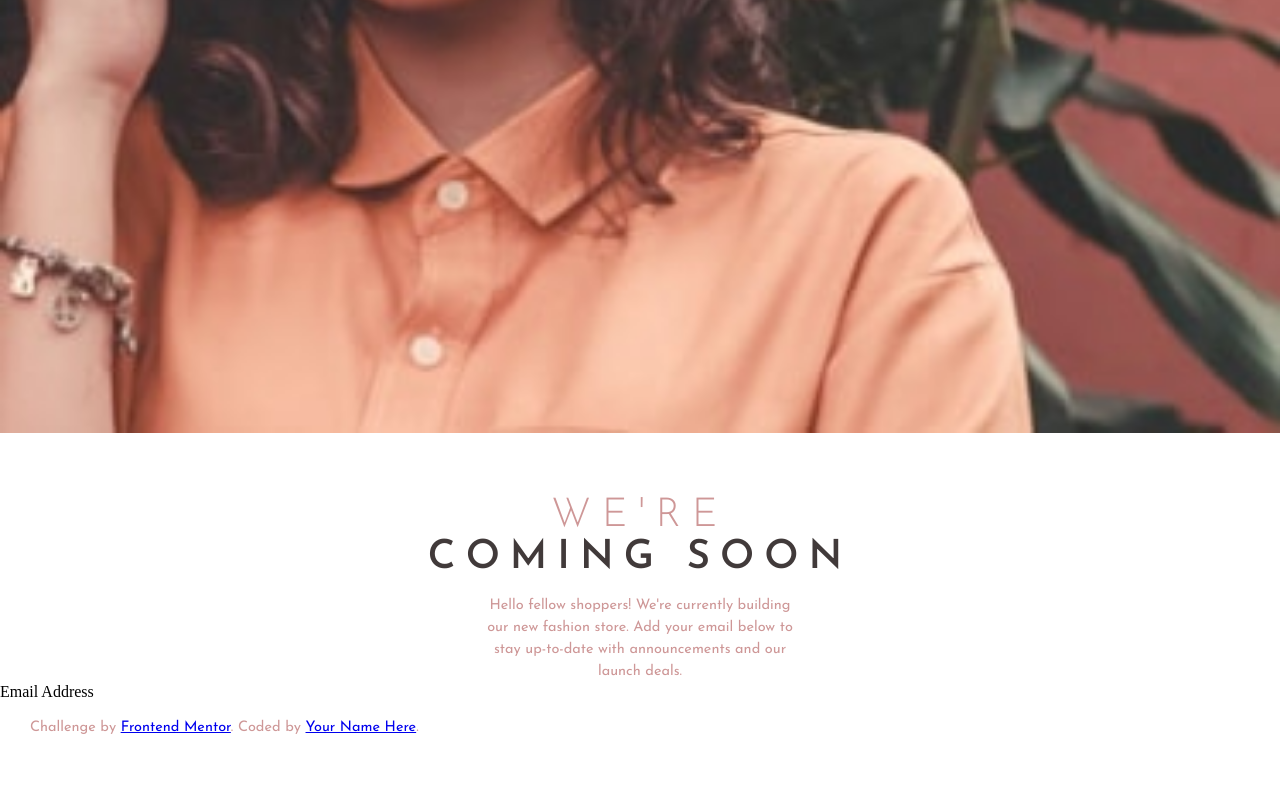
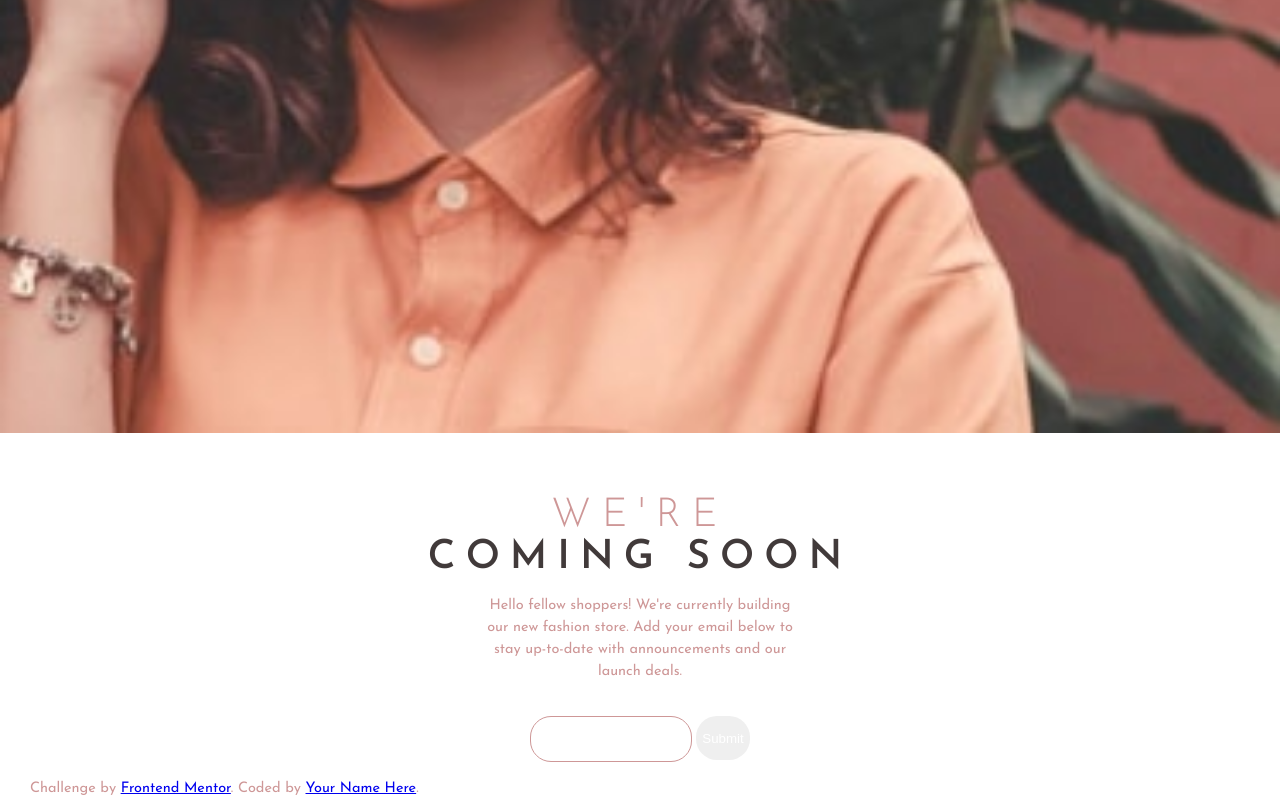
Before and after one commit to JunoField/fm8-base-apparel-coming-soon-page, a website built with Parcel: page index.html in a window 1280 px wide. Shown: the part 504-1304 px from the top of the page. Before the commit the page ends 1243 px from the top, so only its background shows below. Built offline with nearby package versions, Linux system fonts and the light colour scheme.

Commit message:
started on email input

```diff
--- a/index.html
+++ b/index.html
@@ -26,7 +26,11 @@
 
   </main>
 
-  Email Address
+  <div id="email-input-section">
+    <label for="email-input">Email Address</label>
+    <input type="email" id="email-input" name="email-input">
+    <input type="submit" id="submit-btn">
+  </div>
 
   <footer>
     <p class="attribution">
--- a/style.scss
+++ b/style.scss
@@ -51,3 +51,30 @@ p{
     margin: 16px 30px 0px 30px;
     line-height: 22px;
 }
+
+#email-input-section{
+    text-align: center;
+    margin: 33px auto auto auto;
+    label{
+        display: none;
+    }
+}
+
+#email-input{
+    font-family: 'Josefin Sans', sans-serif;
+    font-weight: 400;
+    color: $desatRed;
+    height: 42px;
+    border-radius: 21px;
+    border: 1px solid $desatRed;
+    padding-left: 10px;
+}
+
+#submit-btn{
+    margin: auto auto auto auto;
+    height: 44px;
+    border-radius: 21px;
+    border: none;
+    color: white;
+
+}
```
Also changed, not shown: dist/index.html, 2 other files.
